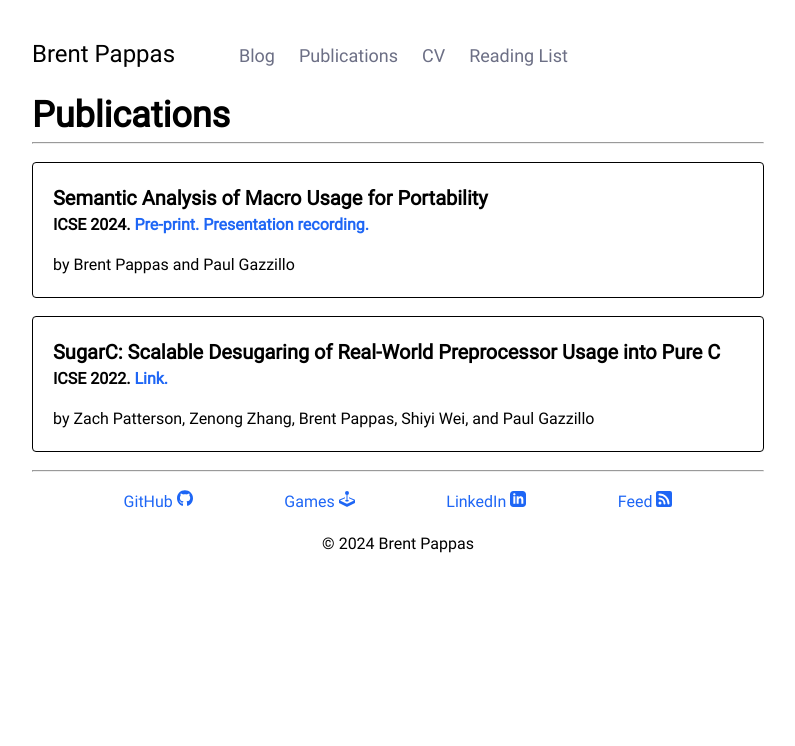
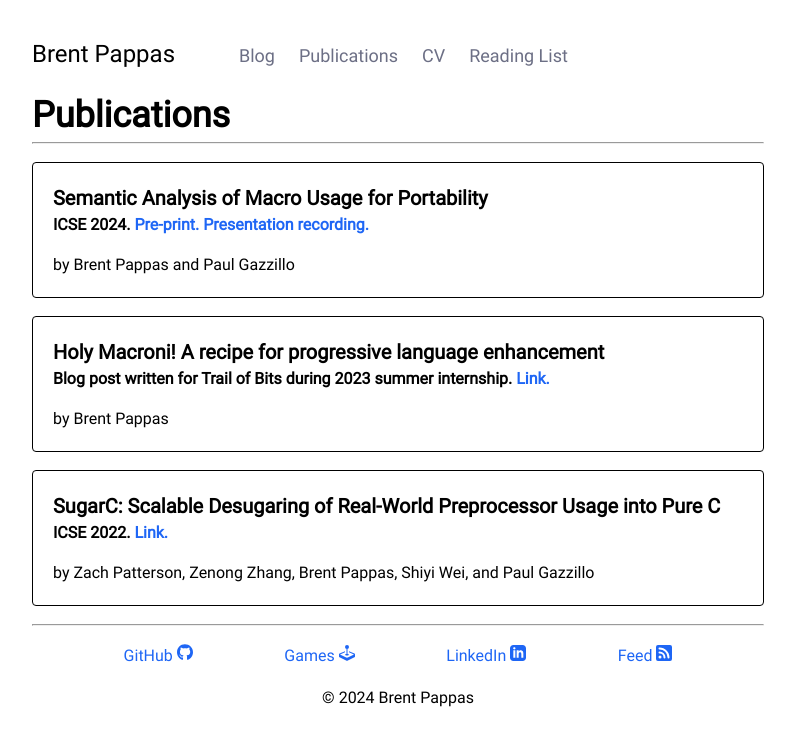
Before and after one commit to PappasBrent/pappasbrent.github.io, a Jekyll site: the page built from publications.html, in a window 1280 px wide. Shown: the top 746 px of the page, without its empty margins (242-1037 px from the left). Built offline with Jekyll 4.4.1, drawn with Linux system fonts in a browser that asks for light colours.

Commit message:
Add summer 2023 Trail of Bits blog post

```diff
--- a/publications.html
+++ b/publications.html
@@ -14,6 +14,15 @@ title: Publications
 </div>
 
 <div class="card">
+    <h5>Holy Macroni! A recipe for progressive language enhancement</h5>
+    <h6>
+        Blog post written for Trail of Bits during 2023 summer internship.
+        <a href="https://blog.trailofbits.com/2023/09/11/holy-macroni-a-recipe-for-progressive-language-enhancement">Link.</a>
+    </h6>
+    <p>by Brent Pappas</p>
+</div>
+
+<div class="card">
     <h5>
         SugarC: Scalable Desugaring of Real-World Preprocessor Usage into Pure C
     </h5>
```
